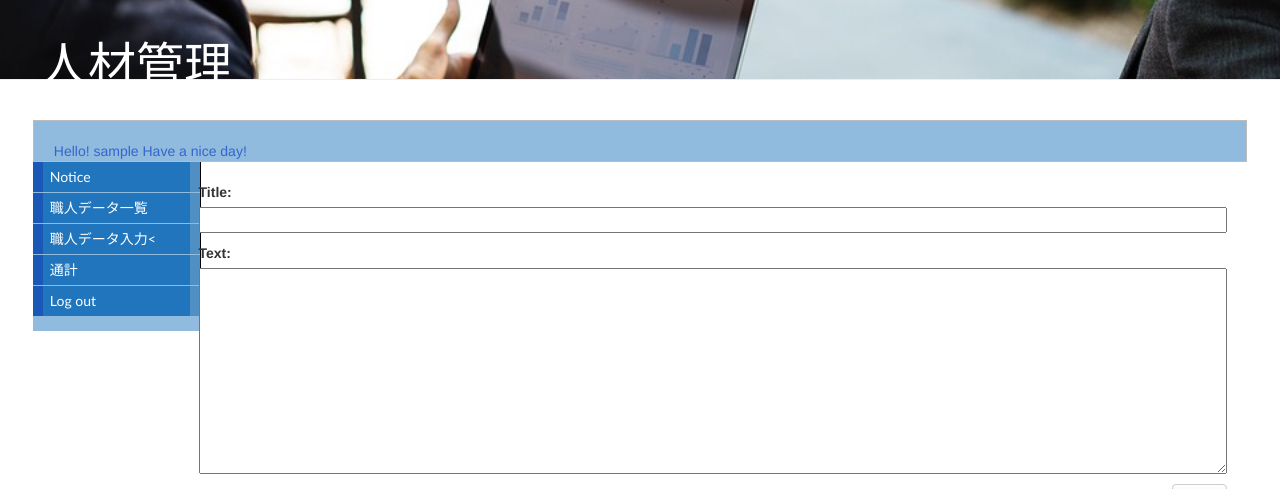
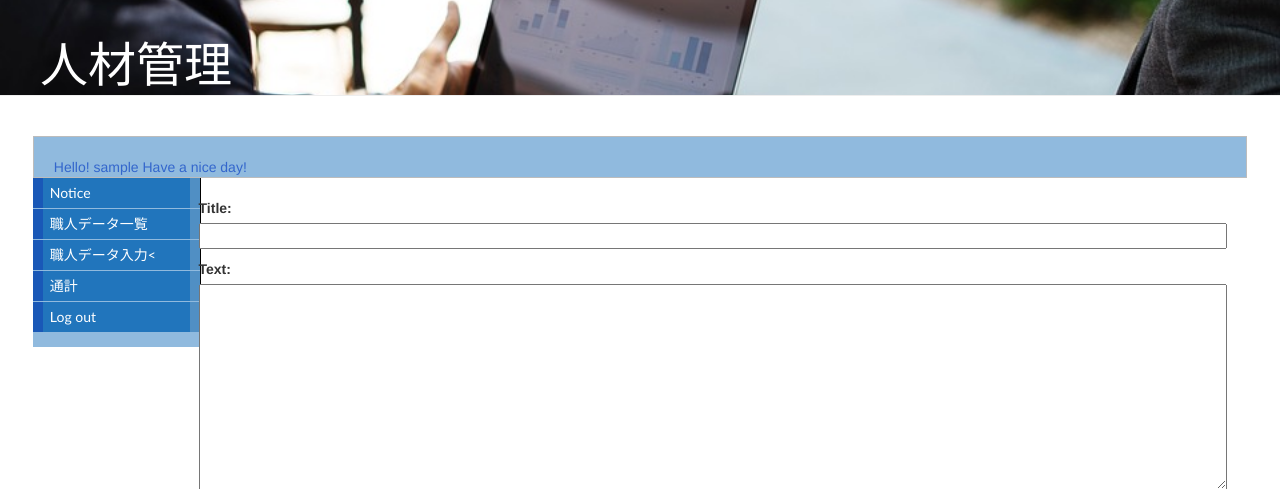
Before and after one commit to chdori1234/my-first-blog, a Django app: page /post/new/ in a window 1280 px wide. Shown: the top 489 px of the page. Run offline with Django 3.2, Linux system fonts and the light colour scheme; the visitor is signed in with stand-in values (Sample User, id 1); some libraries are stand-ins or nearby versions.

Commit message:
final end

```diff
--- a/blog/static/css/blog.css
+++ b/blog/static/css/blog.css
@@ -2,7 +2,7 @@
     background-color: #003366;
     margin-top: 0;
     padding: 20px 20px 20px 40px;
-    height: 10%;
+    height: 12%;
     background-image:url('8.jpg');
     background-size:cover;
     background-position: center;
```
